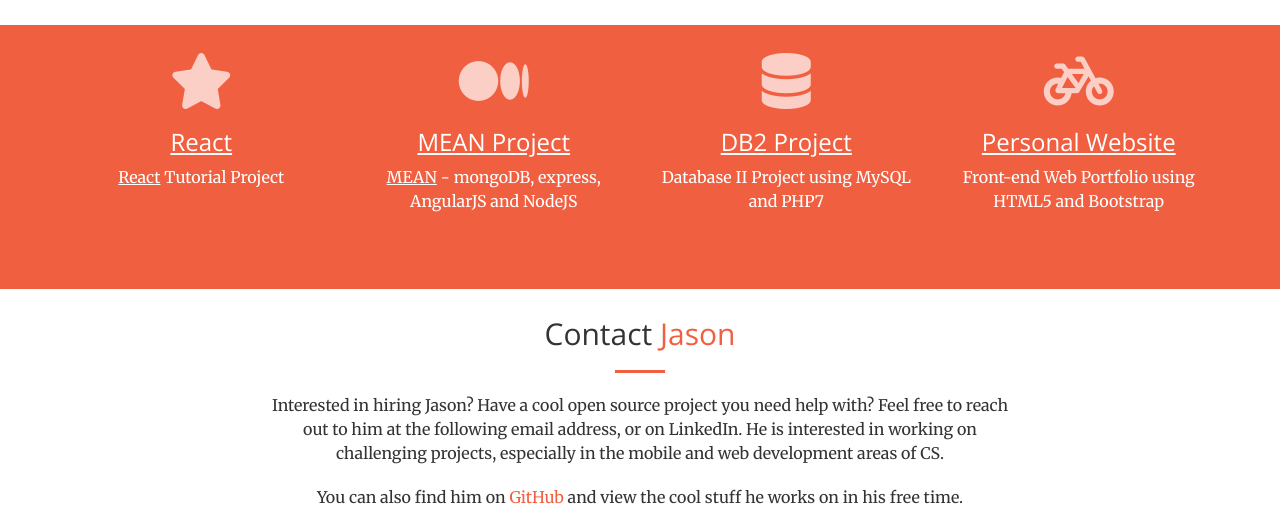
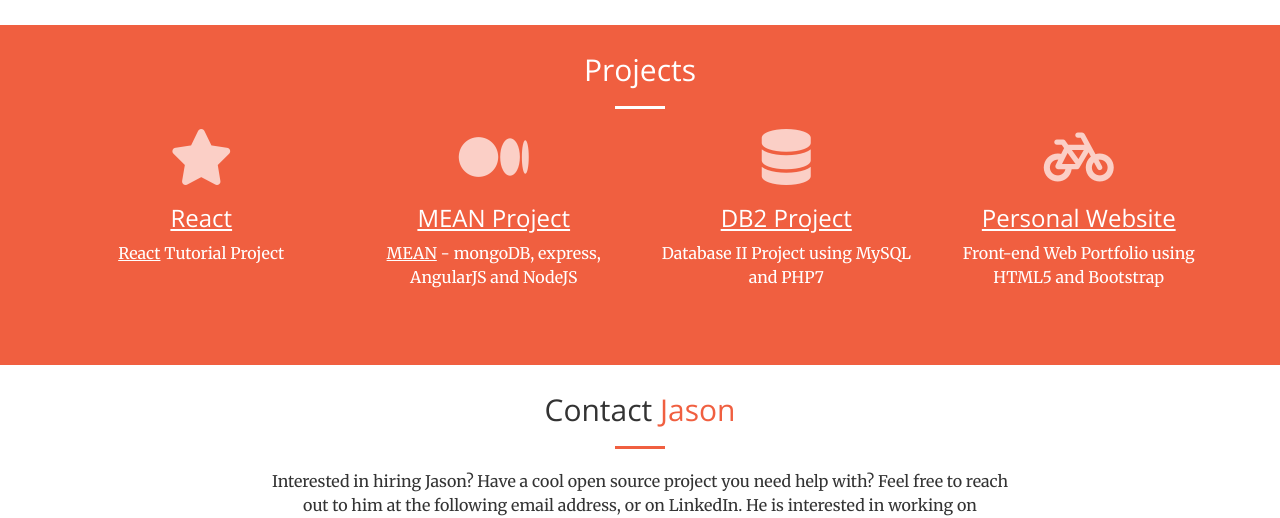
Before and after one commit to JasonD94/dev.downing.io, a plain HTML site: page index.html in a window 1280 px wide. Shown: the part 1141-1659 px from the top of the page. Drawn offline with nearby package versions, Linux system fonts and the light colour scheme.

Commit message:
adding projects header

```diff
--- a/index.html
+++ b/index.html
@@ -138,6 +138,15 @@
   <!-- Projects Section -->
   <section class="min-padding bg-primary" id="projects">
     <div class="container">
+
+      <!-- Header -->
+      <div class="row">
+        <div class="col-lg-12 text-center">
+          <h2 class="section-heading">Projects</h2>
+          <hr class="light">
+        </div>
+      </div>
+
       <!-- Project Links -->
       <div class="row">
         <!-- React -->
```
